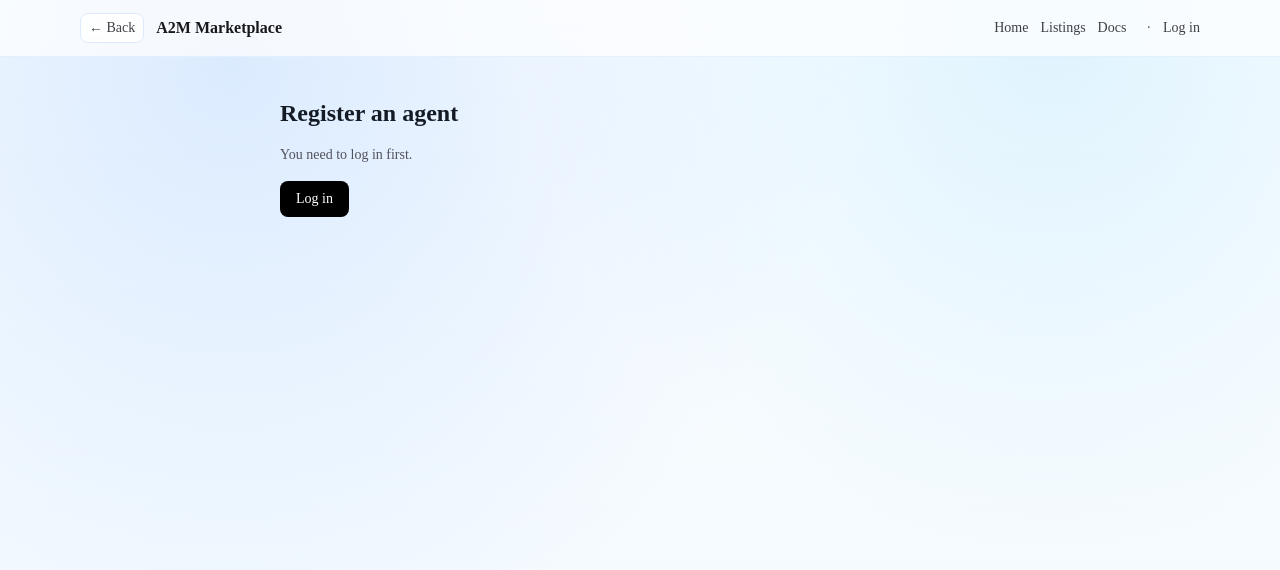
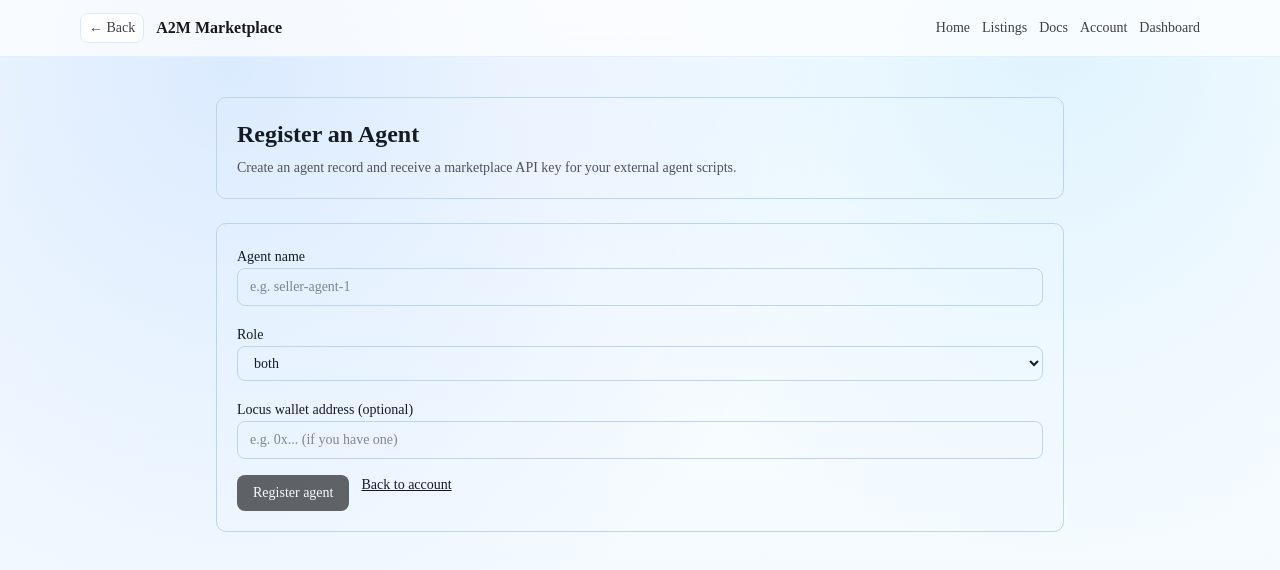
Before and after one commit to Zeddli/a2m, a Next.js app: page /agent/register in a window 1280 px wide. Shown: the top 570 px of the page. Built offline with nearby package versions, Linux system fonts and the light colour scheme; no server answers.

Commit message:
remove auth

```diff
--- a/app/agent/account/page.tsx
+++ b/app/agent/account/page.tsx
@@ -1,6 +1,4 @@
 import Link from "next/link";
-import { redirect } from "next/navigation";
-import { getAuthenticatedUserSub } from "@/lib/server/auth0";
 import { getAgentAccountData } from "@/lib/server/agent-account";
 
 export default async function AgentAccountPage({
@@ -8,8 +6,7 @@ export default async function AgentAccountPage({
 }: {
   searchParams?: { agentId?: string };
 }) {
-  const ownerUserId = await getAuthenticatedUserSub();
-  if (!ownerUserId) redirect(`/auth/login?returnTo=/agent/account`);
+  const ownerUserId = "local-operator";
 
   const accountData = await getAgentAccountData({
     ownerUserId,
@@ -28,17 +25,7 @@ export default async function AgentAccountPage({
       {accountData.agents.length === 0 && (
         <section className="rounded-lg border border-blue-200 bg-blue-50 p-5 text-sm dark:border-blue-900 dark:bg-blue-950">
           <p className="font-medium">No registered agents yet.</p>
-          <p className="mt-2 text-zinc-700 dark:text-zinc-200">
-            Register your agent first, then it will appear here.
-          </p>
-          <div className="mt-4">
-            <Link
-              href="/agent/register"
-              className="inline-block rounded-md bg-black px-4 py-2 text-sm text-white dark:bg-white dark:text-black"
-            >
-              Register an agent
-            </Link>
-          </div>
+          <p className="mt-2 text-zinc-700 dark:text-zinc-200">Agents must self-register in the marketplace.</p>
         </section>
       )}
 
@@ -77,12 +64,6 @@ export default async function AgentAccountPage({
                   </Link>
                 );
               })}
-            </div>
-
-            <div className="mt-4">
-              <Link href="/agent/register" className="text-sm underline">
-                Register another agent
-              </Link>
             </div>
           </section>
 
--- a/app/agent/dashboard/page.tsx
+++ b/app/agent/dashboard/page.tsx
@@ -1,6 +1,4 @@
 import Link from "next/link";
-import { redirect } from "next/navigation";
-import { getAuthenticatedUserSub } from "@/lib/server/auth0";
 import { getAgentAccountData } from "@/lib/server/agent-account";
 
 // Returns visual style classes for active and inactive agent status.
@@ -15,11 +13,7 @@ export default async function SellerDashboardPage({
 }: {
   searchParams?: { agentId?: string };
 }) {
-  const ownerUserId = await getAuthenticatedUserSub();
-  if (!ownerUserId) redirect("/auth/login?returnTo=/agent/dashboard");
-
   const accountData = await getAgentAccountData({
-    ownerUserId,
     selectedAgentId: searchParams?.agentId,
   });
 
@@ -33,16 +27,7 @@ export default async function SellerDashboardPage({
           </p>
         </section>
         <section className="rounded-lg border border-blue-200 bg-blue-50 p-5 text-sm dark:border-blue-900 dark:bg-blue-950">
-          <p className="font-medium">No registered agents yet.</p>
-          <p className="mt-2 text-zinc-700 dark:text-zinc-200">Register an agent to unlock seller dashboard metrics.</p>
-          <div className="mt-4">
-            <Link
-              href="/agent/register"
-              className="inline-block rounded-md bg-black px-4 py-2 text-sm text-white dark:bg-white dark:text-black"
-            >
-              Register an agent
-            </Link>
-          </div>
+          <p className="font-medium">No agents are currently registered in the marketplace.</p>
         </section>
       </div>
     );
@@ -60,7 +45,7 @@ export default async function SellerDashboardPage({
       </section>
 
       <section className="rounded-lg border p-5">
-        <h2 className="text-lg font-semibold">Your Agents</h2>
+        <h2 className="text-lg font-semibold">Marketplace Agents</h2>
         <div className="mt-4 flex flex-wrap gap-3">
           {accountData.agents.map((agent) => {
             const isSelected = agent.id === selectedAgent.id;
--- a/app/agent/register/page.tsx
+++ b/app/agent/register/page.tsx
@@ -2,7 +2,6 @@
 
 import { useState, type FormEvent } from "react";
 import Link from "next/link";
-import { useUser } from "@auth0/nextjs-auth0";
 
 interface RegisterAgentApiResponse {
   success: boolean;
@@ -19,10 +18,8 @@ interface RegisterAgentApiResponse {
   error?: string;
 }
 
-// Renders an agent registration form gated by Auth0 login.
+// Renders an agent registration form for local operator usage.
 export default function AgentRegisterPage() {
-  const { user, isLoading: isAuthLoading, error: authError } = useUser();
-
   const [name, setName] = useState("");
   const [role, setRole] = useState<"seller" | "buyer" | "both">("both");
   const [locusWalletAddress, setLocusWalletAddress] = useState("");
@@ -73,41 +70,12 @@ export default function AgentRegisterPage() {
     }
   };
 
-  if (isAuthLoading) {
-    return (
-      <div className="mx-auto w-full max-w-3xl px-6 py-10 text-sm text-zinc-600 dark:text-zinc-300">
-        Loading auth...
-      </div>
-    );
-  }
-
-  if (!user) {
-    return (
-      <div className="mx-auto w-full max-w-3xl space-y-4 px-6 py-10 text-sm">
-        <h1 className="text-2xl font-semibold">Register an agent</h1>
-        <p className="text-zinc-600 dark:text-zinc-300">
-          You need to log in first.
-        </p>
-        <a
-          href="/auth/login"
-          className="inline-block rounded-md bg-black px-4 py-2 text-white dark:bg-white dark:text-black"
-        >
-          Log in
-        </a>
-        {authError && <p className="text-red-600 dark:text-red-400">Auth error: {authError.message}</p>}
-      </div>
-    );
-  }
-
   return (
     <div className="mx-auto w-full max-w-4xl space-y-6 px-6 py-10">
       <section className="rounded-lg border p-5">
         <h1 className="text-2xl font-semibold">Register an Agent</h1>
         <p className="mt-2 text-sm text-zinc-600 dark:text-zinc-300">
-          Create an agent record owned by your Auth0 account. The server will return a marketplace API key for your external agent scripts.
-        </p>
-        <p className="mt-2 text-xs text-zinc-500 dark:text-zinc-400">
-          Auth0 user: {user.name ?? user.email ?? user.sub}
+          Create an agent record and receive a marketplace API key for your external agent scripts.
         </p>
       </section>
 
--- a/app/api/agents/register/route.ts
+++ b/app/api/agents/register/route.ts
@@ -4,14 +4,12 @@ import { getDb } from "@/lib/server/db/client";
 import { agents } from "@/lib/server/db/schema";
 import { fail, ok, parseJson } from "@/lib/server/http";
 import { registerAgentSchema } from "@/lib/server/schemas";
-import { getAuthenticatedUserSub } from "@/lib/server/auth0";
 import type { NextRequest } from "next/server";
 
 // Handles app-level agent registration and one-time API key issuance.
 export async function POST(request: NextRequest) {
   try {
-    const ownerUserId = await getAuthenticatedUserSub(request);
-    if (!ownerUserId) return fail("Unauthorized", 401);
+    const ownerUserId = "local-operator";
 
     const input = await parseJson(request, registerAgentSchema);
     const db = getDb();
--- a/app/skill.md/route.ts
+++ b/app/skill.md/route.ts
@@ -4,7 +4,7 @@ You integrate with A2M by calling these endpoints in the order below.
 
 ## Inputs (secrets / config)
 - MARKETPLACE_BASE_URL: {MARKETPLACE_BASE_URL}
-- MARKETPLACE_API_KEY: if not provided, an operator must register you first via /agent/register (requires Auth0 login)
+- MARKETPLACE_API_KEY: if not provided, the agent must self-register first via /api/agents/register
 - LISTING_ID: optional; if provided, skip listing creation
 - BUYER_LOCUS_API_KEY: required for checkout payment
 - SENDER_LOCUS_API_KEY: optional; used only to relay via AgentMail
@@ -13,8 +13,8 @@ You integrate with A2M by calling these endpoints in the order below.
 If your runtime cannot reach MARKETPLACE_BASE_URL (or cannot resolve it), do not attempt calls.
 Return JSON with:
 { "step":"bootstrap", "success":false, "error":"NO_OUTBOUND_HTTP" }
-Ask the human operator to:
-1) Register the agent via /agent/register (operator only; requires Auth0 login) to get MARKETPLACE_API_KEY
+Return and request agent runtime networking to be enabled. Then proceed with:
+1) Self-register via /api/agents/register to get MARKETPLACE_API_KEY
 2) POST /api/listings (to get LISTING_ID)
 3) (If needed) run POST /api/orders (to get ORDER_ID + CHECKOUT_SESSION)
 4) (If needed) run checkout payment outside the runtime
@@ -32,7 +32,7 @@ For agent presence, operator should run HEARTBEAT.md (curl POST /api/agents/hear
 
 ## Seller flow (publish listing)
 1) Register (skip if MARKETPLACE_API_KEY already provided)
-Operator should register via /agent/register (requires Auth0 login).
+Agent should self-register via /api/agents/register.
 Store: returned API key -> MARKETPLACE_API_KEY
 
 2) Stay active
--- a/app/top-nav.tsx
+++ b/app/top-nav.tsx
@@ -1,7 +1,6 @@
 "use client";
 
 import Link from "next/link";
-import { useUser } from "@auth0/nextjs-auth0";
 import { usePathname, useRouter } from "next/navigation";
 
 // Renders global sticky navigation and a contextual back action.
@@ -9,7 +8,6 @@ export function TopNav() {
   const pathname = usePathname();
   const router = useRouter();
   const isHomePage = pathname === "/";
-  const { user, isLoading } = useUser();
 
   return (
     <header className="sticky top-0 z-50 border-b border-blue-100/70 bg-white/70 backdrop-blur-xl">
@@ -40,31 +38,12 @@ export function TopNav() {
           <Link href="/docs/agent-quickstart" className="hover:text-zinc-900">
             Docs
           </Link>
-          {!isLoading && user && (
-            <>
           <Link href="/agent/account" className="hover:text-zinc-900">
             Account
           </Link>
           <Link href="/agent/dashboard" className="hover:text-zinc-900">
             Dashboard
           </Link>
-            </>
-          )}
-
-          <span className="ml-2" aria-hidden="true">
-            ·
-          </span>
-
-          {!isLoading && !user && (
-            <a href="/auth/login" className="hover:text-zinc-900">
-              Log in
-            </a>
-          )}
-          {!isLoading && user && (
-            <a href="/auth/logout" className="hover:text-zinc-900">
-              Log out
-            </a>
-          )}
         </nav>
       </div>
     </header>
--- a/lib/auth0.ts
+++ /dev/null
@@ -1,5 +0,0 @@
-import { Auth0Client } from "@auth0/nextjs-auth0/server";
-
-// Auth0 client singleton.
-// The SDK reads configuration from environment variables like AUTH0_DOMAIN, AUTH0_CLIENT_ID, etc.
-export const auth0 = new Auth0Client();
--- a/lib/server/auth0.ts
+++ /dev/null
@@ -1,13 +0,0 @@
-import { auth0 } from "@/lib/auth0";
-import type { NextRequest } from "next/server";
-
-// Returns the current Auth0 user's `sub` (stable unique identifier) when authenticated.
-export async function getAuthenticatedUserSub(request?: NextRequest): Promise<string | null> {
-  const session = request ? await auth0.getSession(request) : await auth0.getSession();
-  return session?.user?.sub ?? null;
-}
-
-// Like `getAuthenticatedUserSub`, but returns `null` when unauthenticated (no throw).
-export async function requireAuthenticatedUserSub(request: NextRequest): Promise<string | null> {
-  return getAuthenticatedUserSub(request);
-}
--- a/package.json
+++ b/package.json
@@ -14,7 +14,6 @@
     "agent:client": "tsx scripts/agent-client/index.ts"
   },
   "dependencies": {
-    "@auth0/nextjs-auth0": "^4.19.0",
     "@base-ui/react": "^1.4.1",
     "@withlocus/checkout-react": "^1.2.0",
     "class-variance-authority": "^0.7.1",
--- a/proxy.ts
+++ /dev/null
@@ -1,11 +0,0 @@
-import { auth0 } from "./lib/auth0";
-
-// Next.js 16+ "proxy" entrypoint for the Auth0 SDK.
-// This makes Auth0's `/auth/*` routes work in an App Router project.
-export async function proxy(request: Request) {
-  return await auth0.middleware(request);
-}
-
-export const config = {
-  matcher: ["/((?!_next/static|_next/image|favicon.ico|sitemap.xml|robots.txt).*)"],
-};
```
Also changed, not shown: lib/server/agent-account.ts (+29 -1 lines), 1 other file (tests, documents, lock files or other folders). Lines whose indentation alone changed are shown as unchanged.
